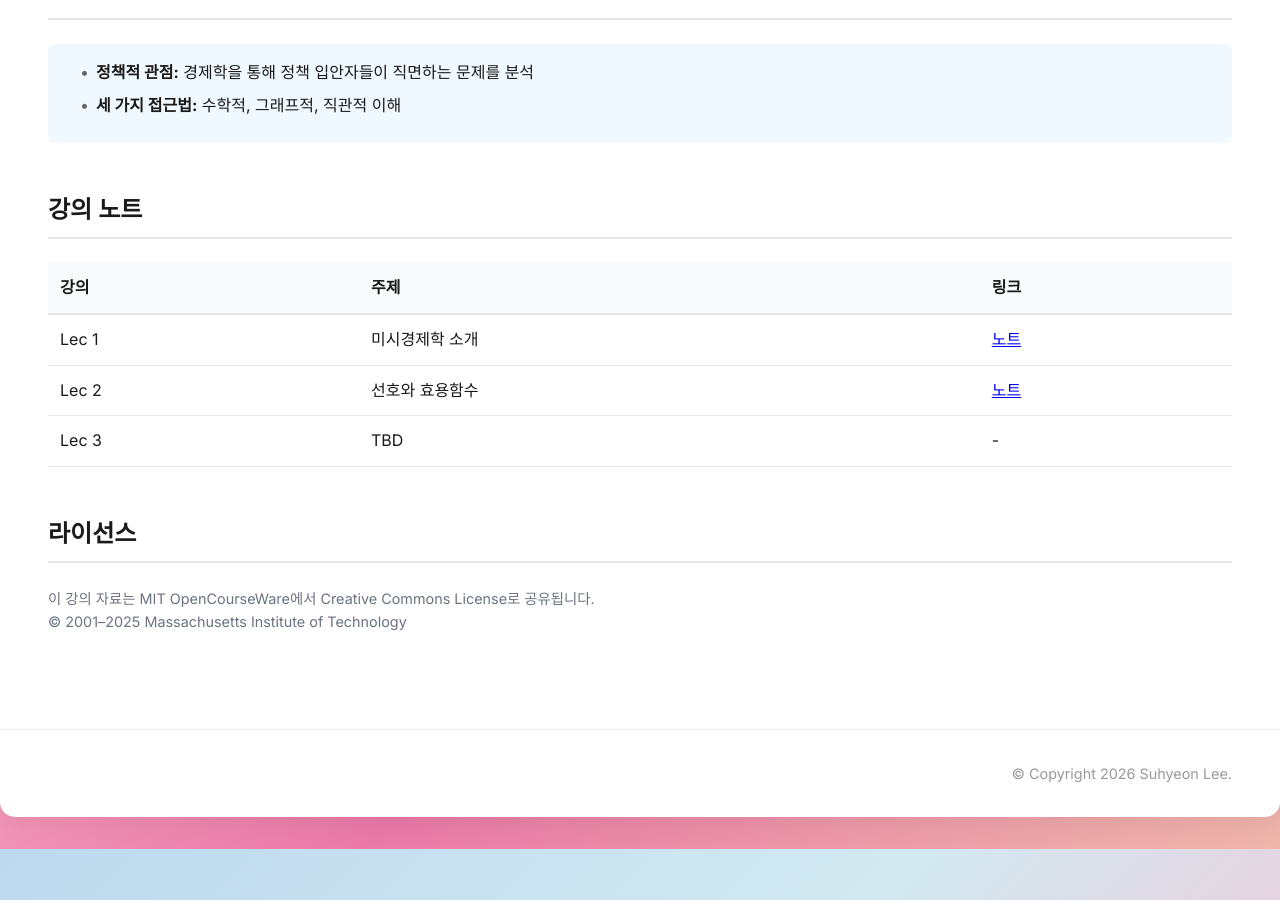
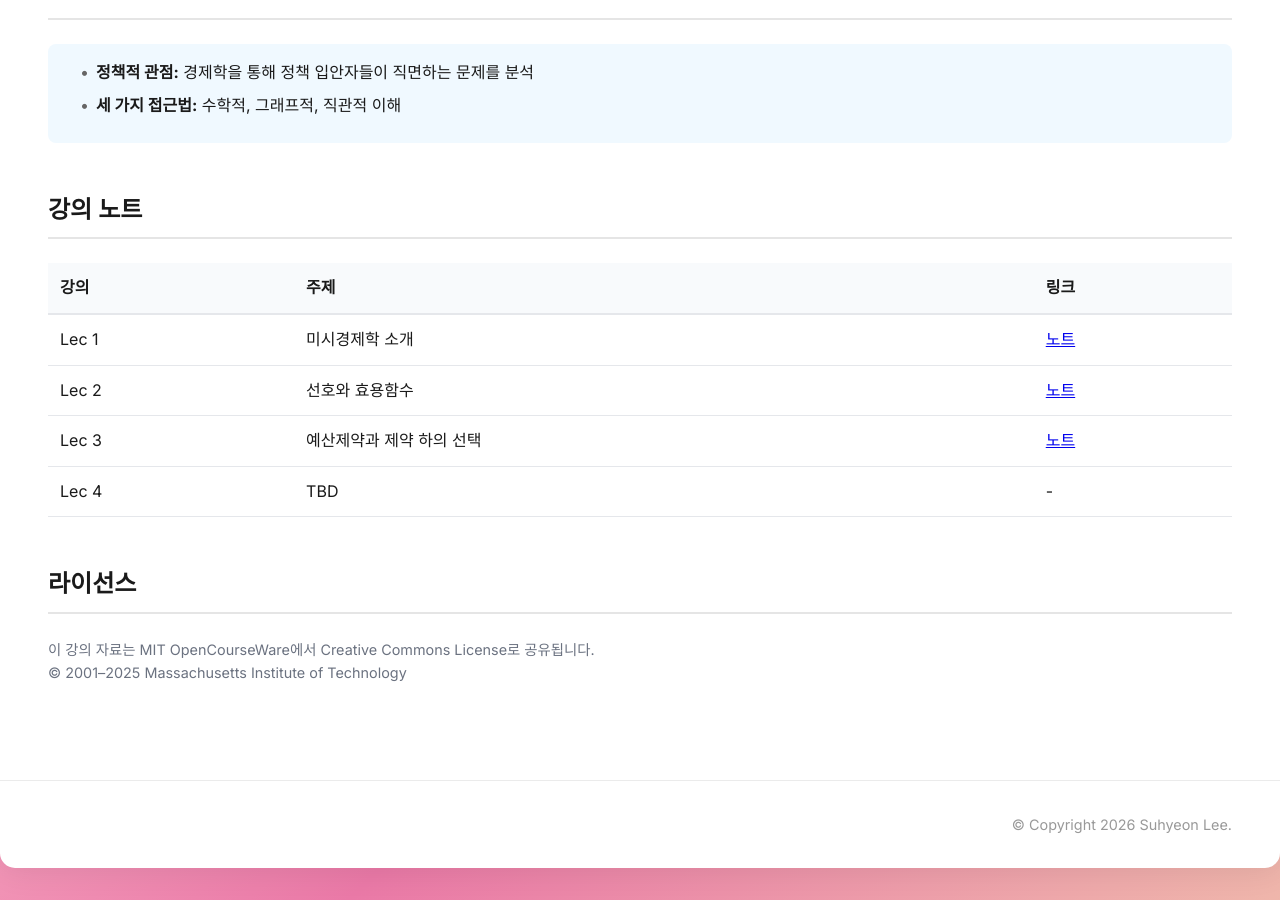
Before and after one commit to suhyeonnnnn/suhyeonnnnn.github.io, a Jekyll site: the page built from study/mit-1401-overview-ko.md, in a window 1280 px wide and 900 px high, scrolled down 1548 px. Built offline with Jekyll 4.4.1, drawn with Linux system fonts in a browser that asks for light colours.

```diff
--- a/study/mit-1401-overview-ko.md
+++ b/study/mit-1401-overview-ko.md
@@ -124,6 +124,11 @@ title: "MIT 14.01 미시경제학 원론"
                 </tr>
                 <tr style="border-bottom: 1px solid #e5e7eb;">
                     <td style="padding: 0.75rem;">Lec 3</td>
+                    <td style="padding: 0.75rem;">예산제약과 제약 하의 선택</td>
+                    <td style="padding: 0.75rem;"><a href="/study/mit-1401-lec03-ko">노트</a></td>
+                </tr>
+                <tr style="border-bottom: 1px solid #e5e7eb;">
+                    <td style="padding: 0.75rem;">Lec 4</td>
                     <td style="padding: 0.75rem;">TBD</td>
                     <td style="padding: 0.75rem;">-</td>
                 </tr>
```
Also changed, not shown: study/mit-1401-overview.md (+5 -0 lines).
